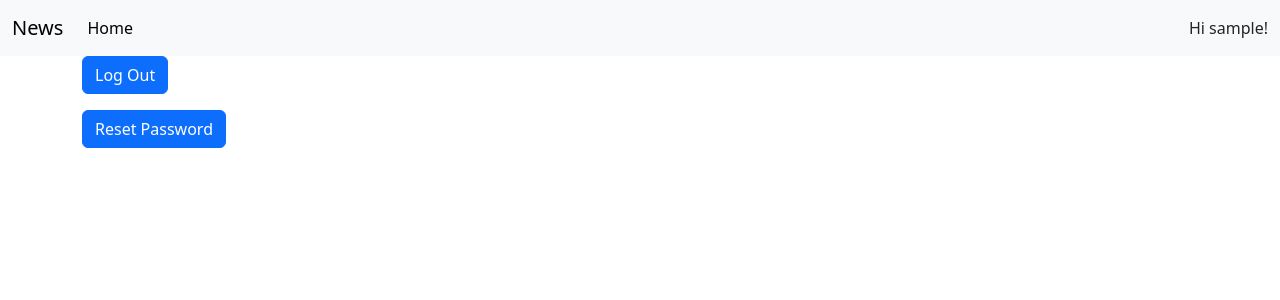
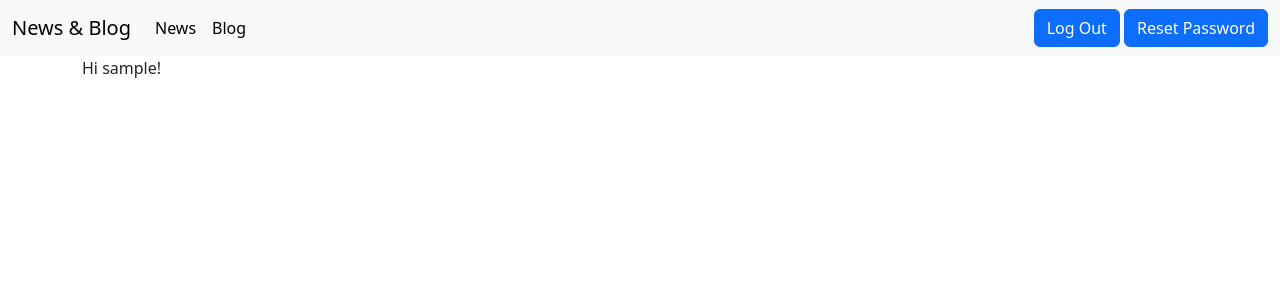
Before and after one commit to Shreyas582/django_web_dev_assignment_1, a Django app: page / in a window 1280 px wide. Shown: the top 300 px of the page. Run offline with Django 4.2, Linux system fonts and the light colour scheme; the visitor is signed in with stand-in values (Sample User, id 1); some libraries are stand-ins or nearby versions.

Commit message:
Other changes

```diff
--- a/newsapiproject/settings.py
+++ b/newsapiproject/settings.py
@@ -39,7 +39,11 @@ INSTALLED_APPS = [
     'django.contrib.staticfiles',
 
     'accounts',
+    'news',
+    'blogs',
     'bootstrap5',
+    'rest_framework',
+    'api.apps.ApiConfig',
 ]
 
 MIDDLEWARE = [
@@ -125,7 +129,7 @@ STATIC_URL = 'static/'
 
 DEFAULT_AUTO_FIELD = 'django.db.models.BigAutoField'
 
-LOGIN_REDIRECT_URL = "home"
+LOGIN_REDIRECT_URL = "/news/home"
 LOGOUT_REDIRECT_URL = "home"
 
 EMAIL_BACKEND = "django.core.mail.backends.filebased.EmailBackend"
--- a/newsapiproject/urls.py
+++ b/newsapiproject/urls.py
@@ -6,5 +6,9 @@ urlpatterns = [
     path('admin/', admin.site.urls),
     path("accounts/", include("accounts.urls")),
     path("accounts/", include("django.contrib.auth.urls")),
+    path("news/", include("news.urls")),
+    path("blogs/", include("blogs.urls")),
+    path("drf/", include('api.urls')),
+    path('api-auth/', include('rest_framework.urls')),
     path('', TemplateView.as_view(template_name='home.html'), name='home'),
 ]
--- a/templates/base.html
+++ b/templates/base.html
@@ -3,21 +3,30 @@
   <head>
     <meta charset="utf-8" />
     <title>{% block title %}Django Auth Tutorial{% endblock %}</title>
+    <script src="https://kit.fontawesome.com/ec4a765f64.js" crossorigin="anonymous"></script>
     {% load bootstrap5 %} {% bootstrap_css %} {% bootstrap_javascript %}
   </head>
   <body>
     <header>
       <nav class="navbar navbar-light navbar-expand-lg bg-body-tertiary">
         <div class="container-fluid">
-          <a class="navbar-brand" href="#">News</a>
+          <a class="navbar-brand" href="/">News & Blog</a>
           <button class="navbar-toggler" type="button" data-bs-toggle="collapse" data-bs-target="#navbarSupportedContent" aria-controls="navbarSupportedContent" aria-expanded="false" aria-label="Toggle navigation">
             <span class="navbar-toggler-icon"></span>
           </button>
           <div class="collapse navbar-collapse" id="navbarSupportedContent">
             <ul class="navbar-nav me-auto mb-2 mb-lg-0">
-              <li class="nav-item">
+              <!-- <li class="nav-item">
                 <a class="nav-link active" aria-current="page" href="/">Home</a>
-              </li>
+              </li> -->
+              {% if user.is_authenticated %}
+                <li class="nav-item">
+                  <a class="nav-link active" aria-current="page" href="/news/home/">News</a>
+                </li>
+                <li class="nav-item">
+                  <a class="nav-link active" aria-current="page" href="/blogs/home/">Blog</a>
+                </li>
+              {% endif %}
             </ul>
             {% block login_signup_btns %}{% endblock %}
           </div>
--- a/templates/home.html
+++ b/templates/home.html
@@ -4,17 +4,23 @@
 
 {% block login_signup_btns %}
   {% if user.is_authenticated %}
-    Hi {{ user.username }}!
+    <div>
+      <a class="btn btn-primary" href="{% url 'logout' %}">Log Out</a>
+      <a class="btn btn-primary" href="{% url 'password_reset' %}">Reset Password</a>
+    </div>
   {% else %}
-    <a class="btn btn-primary" href="{% url 'login' %}">Log In</a>
-    <a class="btn btn-primary" href="{% url 'signup' %}">Sign Up</a>
+  <div>
+    <a href="{% url 'login' %}"><button class="btn btn-primary">Log In</button></a>
+    <a  href="{% url 'signup' %}"><button class="btn btn-primary">Sign Up</button></a>
+  </div>
   {% endif %}
 {% endblock %}
 
 {% block content %}
 {% if user.is_authenticated %}
-<a class="btn btn-primary" href="{% url 'logout' %}">Log Out</a></p>
-<a class="btn btn-primary" href="{% url 'password_reset' %}">Reset Password</a></p>
+<div>
+  <p>Hi {{ user.username }}!</p>
+</div>
 {% else %}
 <p>You are not logged in</p>
 {% endif %}
```
